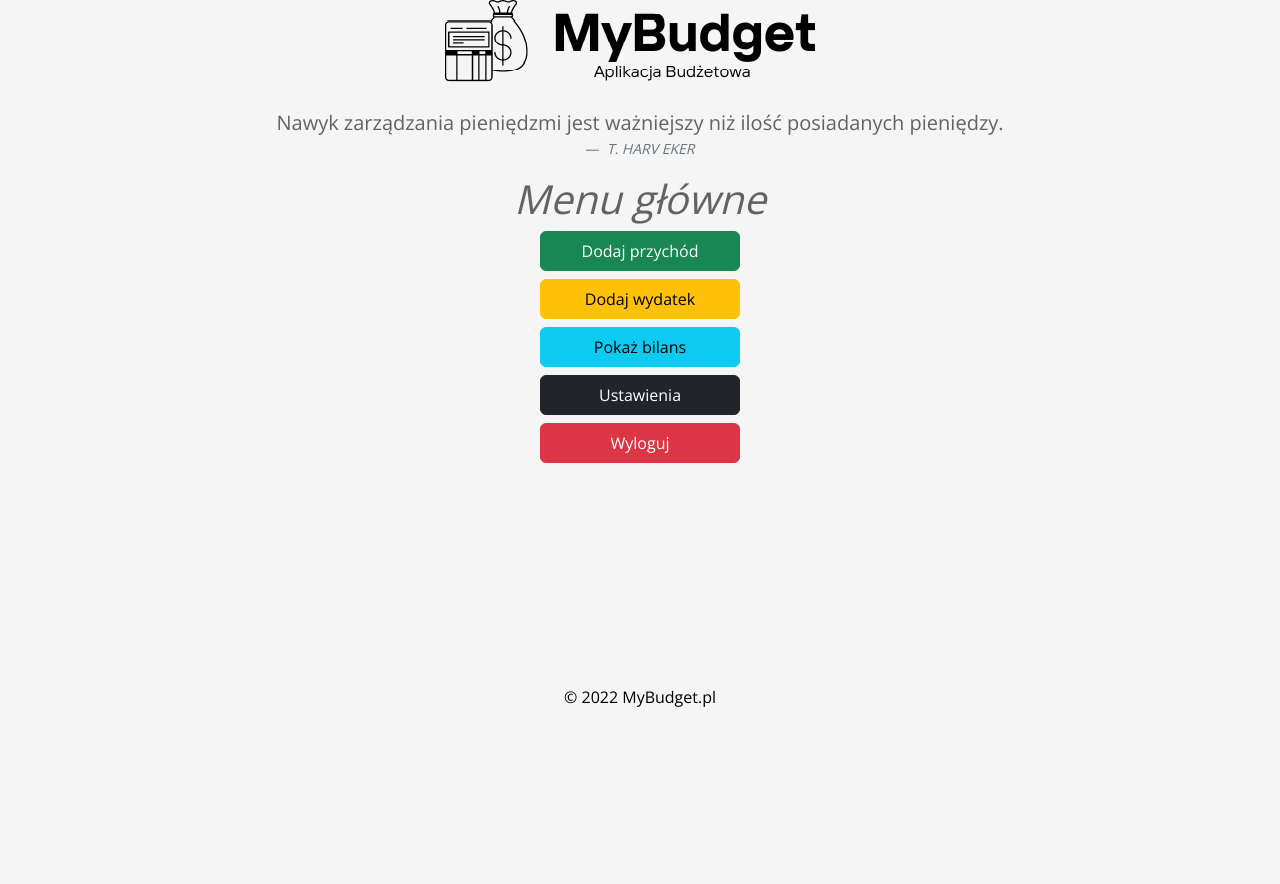
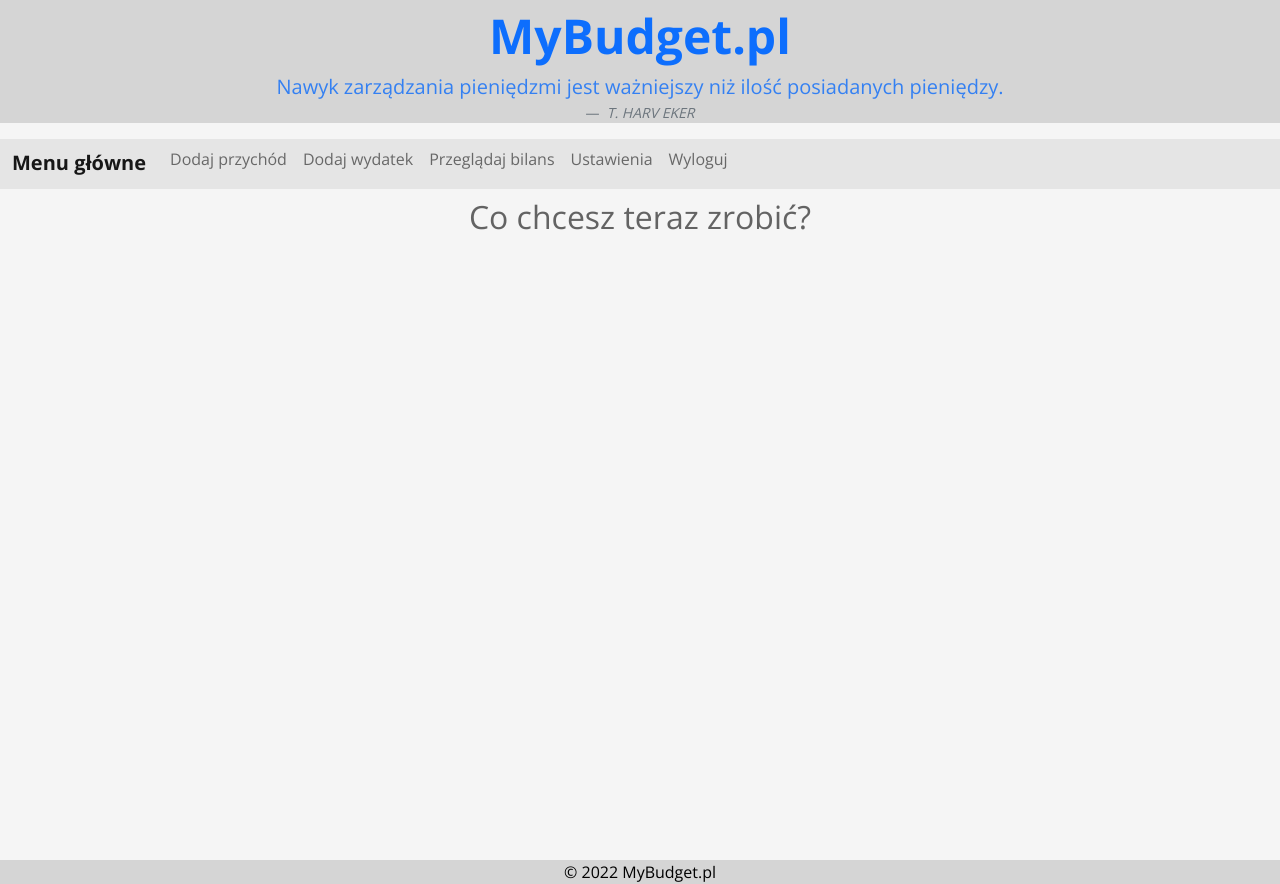
Before and after one commit to robertwojcik1/BudgetTrackerWebApp, a PHP site: page /main-menu.html in a window 1280 px wide. Before the commit the page ends 707 px from the top, so only its background shows below. Run offline with PHP 8.4, Linux system fonts and the light colour scheme; some libraries are stand-ins or nearby versions.

Commit message:
feature/added linking of subpages

```diff
--- a/css/style.css
+++ b/css/style.css
@@ -5,9 +5,14 @@ body
     color: #636363;
 }
 
-#header
+a
 {
-    height: 200px;
+text-decoration: none;
+}
+
+header
+{
+    height: 150px;
     width: 100%;
 }
 
@@ -27,9 +32,17 @@ textarea
 {
     font-size: 48px;
     text-align: center;
-    color: #636363;
+    color: #3480f2;
     margin-left: auto;
     margin-right: auto;
+    font-weight: 700;
+    background-color: #d5d5d5;
+}
+
+#sentence
+{
+    background-color: #d5d5d5;
+    margin-bottom: 0px;
 }
 
 h1
@@ -77,6 +90,9 @@ button
     text-align: center;
     margin-top: 10px;
     color: black;
+    background-color: #d5d5d5;
+    margin-bottom: 0px;
+
 }
 
 .inputField
@@ -170,3 +186,32 @@ ul > li
     margin-left: 60%;
     text-align: center;
 }
+
+.blockquote
+{
+    color: #3480f2;
+}
+
+.blockquote-footer
+{
+    margin-bottom: 0px;
+}
+
+.navbar
+{
+    padding: 0%;
+    margin: 0px;
+    min-height: 50px;
+    background-color: #e5e5e5 !important;
+    display: block;
+}
+
+ul > li
+{
+    list-style-type: none;
+}
+
+.navbar-brand
+{
+    font-weight: 600;
+}
--- a/main-menu.html
+++ b/main-menu.html
@@ -22,8 +22,7 @@
 <body>
 
 	<header>
-		<div id="logo"><img src="img/logo.png" class="img-fluid rounded mx-auto d-block" alt="logo.png"></div>
-		<br />
+		<div id="logo"><a href="main-menu.html">MyBudget.pl</a></div>
 		<div id="sentence">
 			<figure>
 				<blockquote class="blockquote text-center">
@@ -34,23 +33,41 @@
 				</figcaption>
 			</figure>
 		</div>
+
+		<nav class="navbar navbar-expand-lg bg-light">
+			<div class="container-fluid">
+			  <a class="navbar-brand" href="#">Menu główne</a>
+			  <button class="navbar-toggler" type="button" data-bs-toggle="collapse" data-bs-target="#navbarNav" aria-controls="navbarNav" aria-expanded="false" aria-label="Toggle navigation">
+				<span class="navbar-toggler-icon"></span>
+			  </button>
+			  <div class="collapse navbar-collapse" id="navbarNav">
+				<ul class="navbar-nav">
+				  <li class="nav-item">
+					<a class="nav-link" aria-current="page" href="add-income.html">Dodaj przychód</a>
+				  </li>
+				  <li class="nav-item">
+					<a class="nav-link" href="add-expense.html">Dodaj wydatek</a>
+				  </li>
+				  <li class="nav-item">
+					<a class="nav-link" href="balance.html">Przeglądaj bilans</a>
+				  </li>
+				  <li class="nav-item">
+					<a class="nav-link" href="#">Ustawienia</a>
+				  </li>
+				  <li class="nav-item">
+					<a class="nav-link" href="index.html">Wyloguj</a>
+				  </li>
+				</ul>
+			  </div>
+			</div>
+		  </nav>
+
 	</header>
 
 	<main>
 		<section>
-			<div class="container" style="width: 800px; height: 500px;">
-				<div class="center">
-					<h1><em>Menu główne</em></h1>
-					<form>
-						<div class="d-grid gap-2 col-6 mx-auto">
-							<label><button class="btn btn-success" type="button">Dodaj przychód</button></label>
-							<label><button class="btn btn-warning" type="button">Dodaj wydatek</button></label>
-							<label><button class="btn btn-info" type="button">Pokaż bilans</button></label>
-							<label><button class="btn btn-dark" type="button">Ustawienia</button></label>
-							<label><button class="btn btn-danger" type="button">Wyloguj</button></label>
-						</div>
-					</form>
-				</div>
+			<div class="container" style="width: 800px; height: 700px;">
+				<br><br><div class="center"><h2>Co chcesz teraz zrobić?</h2></div>
 			</div>
 
 		</section>
```
Also changed, not shown: add-expense.html (+32 -5 lines), add-income.html (+32 -5 lines), balance.html (+30 -3 lines), index.html (+4 -5 lines), register.html (+5 -4 lines).
